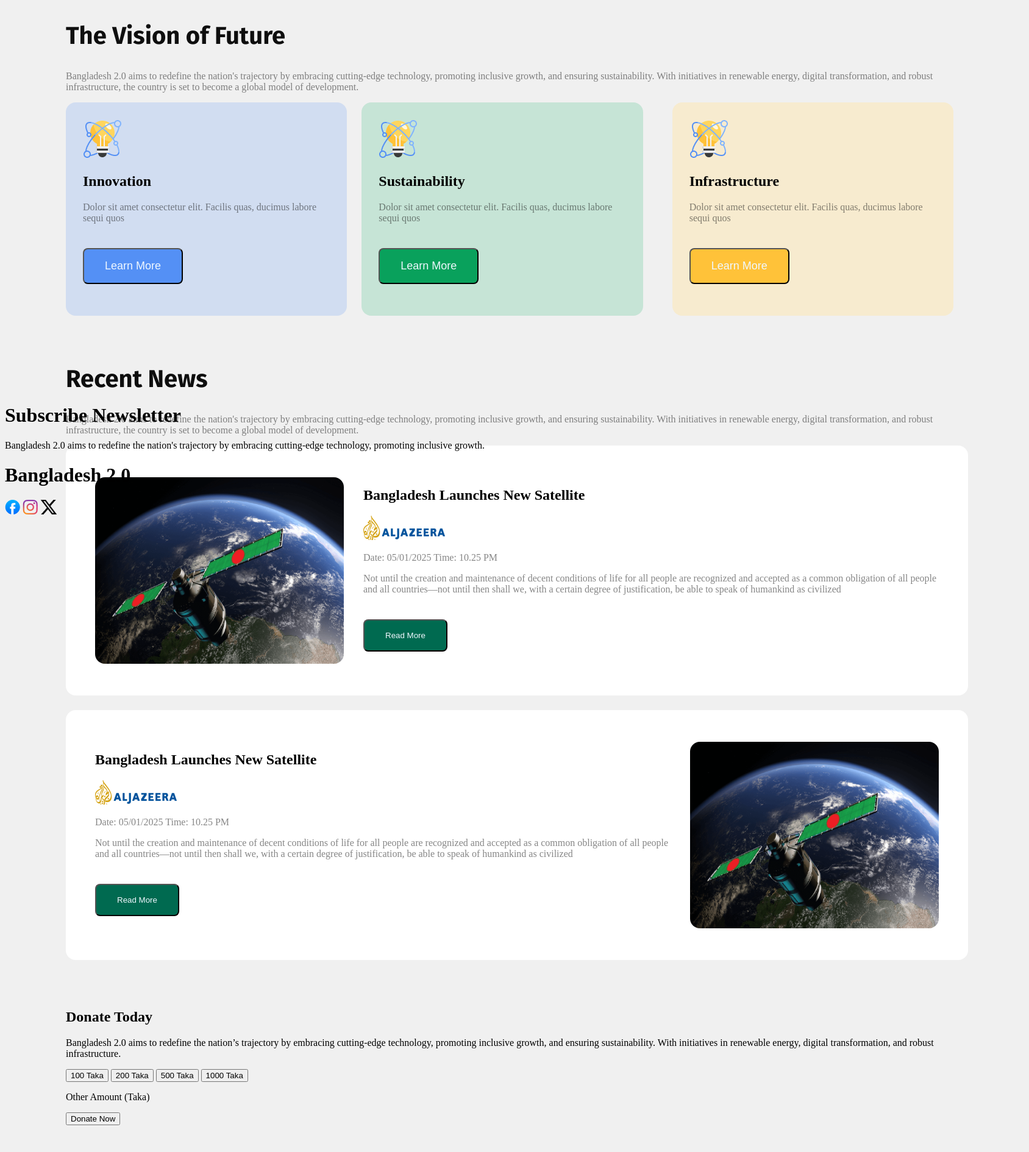
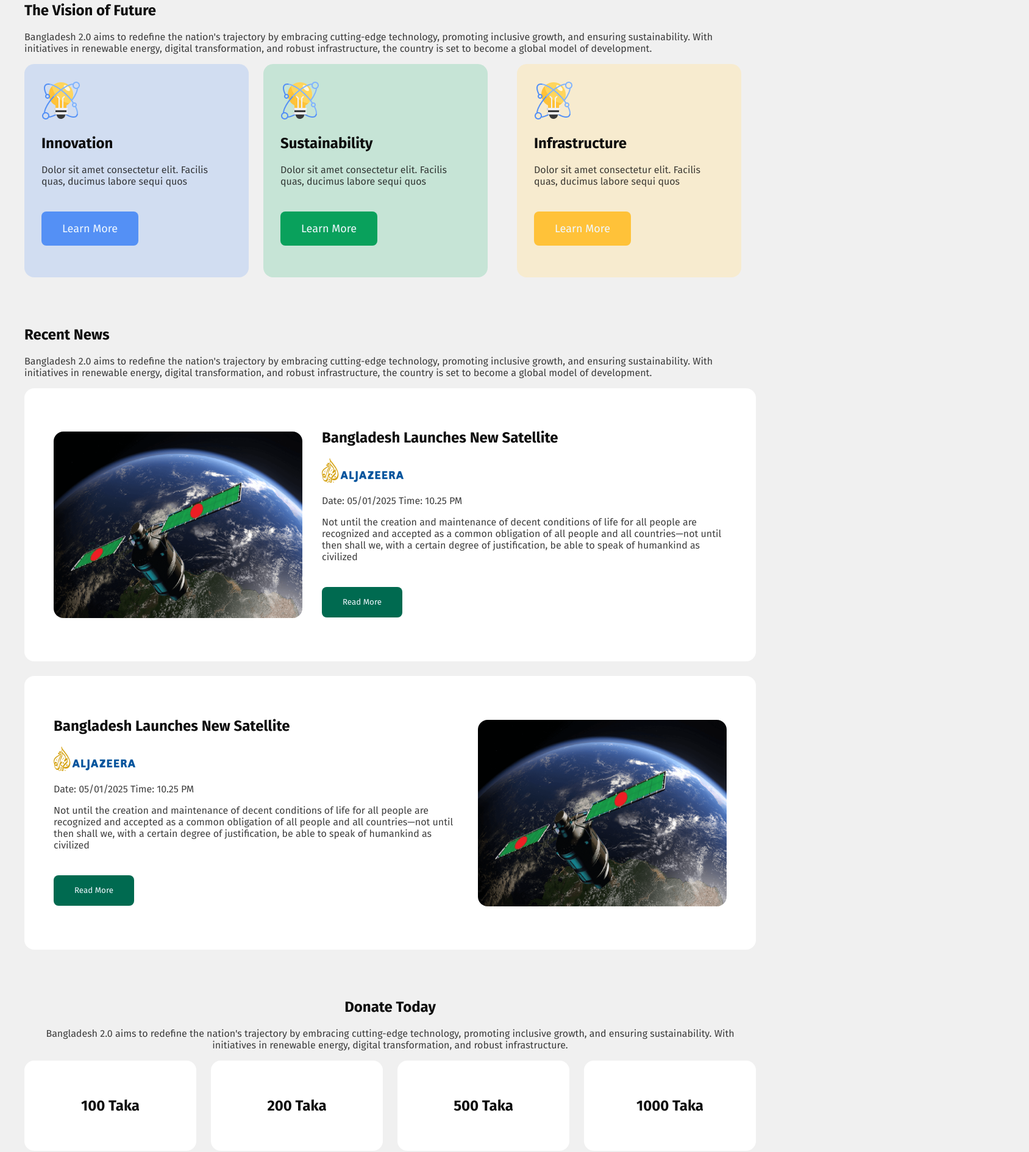
Before and after one commit to Sukanta26/Assignment-1, a plain HTML site: page index.html in a window 1280 px wide. Shown: the part 910-2800 px from the top of the page at 61% size, 1688 px wide, since content can reach past the window. Before the commit the page ends 2756 px from the top, so only its background shows below. Drawn offline with Linux system fonts and the light colour scheme.

Commit message:
add body main and footer

```diff
--- a/index.html
+++ b/index.html
@@ -1,116 +1,200 @@
 <!DOCTYPE html>
 <html lang="en">
   <head>
-    <meta charset="UTF-8">
-    <meta name="viewport" content="width=device-width, initial-scale=1.0">
+    <meta charset="UTF-8" />
+    <meta name="viewport" content="width=device-width, initial-scale=1.0" />
     <title>Bangladesh 2.0</title>
-    <link rel="stylesheet" href="style/style.css">
-    <link rel="preconnect" href="https://fonts.googleapis.com">
-    <link rel="preconnect" href="https://fonts.gstatic.com" crossorigin>
-    <link href="https://fonts.googleapis.com/css2?family=Fira+Sans:ital,wght@0,100;0,200;0,300;0,400;0,500;0,600;0,700;0,800;0,900;1,100;1,200;1,300;1,400;1,500;1,600;1,700;1,800;1,900&display=swap" rel="stylesheet">
-
+    <link rel="stylesheet" href="style/style.css" />
+    <link rel="preconnect" href="https://fonts.googleapis.com" />
+    <link rel="preconnect" href="https://fonts.gstatic.com" crossorigin />
+    <link
+      href="https://fonts.googleapis.com/css2?family=Fira+Sans:ital,wght@0,100;0,200;0,300;0,400;0,500;0,600;0,700;0,800;0,900;1,100;1,200;1,300;1,400;1,500;1,600;1,700;1,800;1,900&display=swap"
+      rel="stylesheet"
+    />
   </head>
   <body>
+    <!-- header -->
     <header>
+      <div class="container">
         <div class="tops">
-            <h1 class="top">Bangladesh 2.0</h1>
-            <button class="sgn-btn">Sign In</button>
-        </div>
-
-    <div class="top-second">
-        <div>
-            <h1 class="p-style">Bangladesh 2.0</h1>
-            <h1 class="top-1">Idea , innovation ,
-            vision and challenges in New Bangladesh.</h1>
-            <button class="top-1-btn"><b>Explore New Bangladesh</b></button>
-        </div>
-        <div>
-            <img src="logo and image/hero.png" alt="">
+          <h1>Bangladesh 2.0</h1>
+          <button class="btn-outline">Sign In</button>
         </div>
       </div>
     </header>
 
+    <!-- main -->
     <main>
-        <section class="section-1">
-            <h1 class="main-head">The Vision of Future</h1>
-            <p class="p-style">Bangladesh 2.0 aims to redefine the nation's trajectory by embracing cutting-edge technology, promoting inclusive growth, and ensuring sustainability. With initiatives in renewable energy, digital transformation, and robust infrastructure, the country is set to become a global model of development.</p>
-        <div class="main-1">
-            <div class="div-1">
-                <img src="logo and image/card-icon.png" alt="">
-                <h2>Innovation</h2>
-                <p class="p-style">Dolor sit amet consectetur elit. Facilis quas, ducimus labore sequi quos </p>
-                <button class="btn-1">Learn More</button>
+      <!-- home banner section start -->
+      <section>
+        <div class="container">
+          <div class="banner">
+            <div class="content-container">
+              <p>Bangladesh 2.0</p>
+              <h1 class="top-1">
+                Idea , innovation , vision and challenges in New Bangladesh.
+              </h1>
+              <button class="btn-primary">
+                <b>Explore New Bangladesh</b>
+              </button>
             </div>
-            <div class="div-2">
-                <img src="logo and image/card-icon.png" alt="">
-                <h2>Sustainability</h2>
-                <p class="p-style">Dolor sit amet consectetur elit. Facilis quas, ducimus labore sequi quos </p>
-                <button class="btn-2">Learn More</button>
-            </div>
-            <div class="div-3">
-                <img src="logo and image/card-icon.png" alt="">
-                <h2>Infrastructure</h2>
-                <p class="p-style">Dolor sit amet consectetur elit. Facilis quas, ducimus labore sequi quos </p>
-                <button class="btn-3">Learn More</button>
-            </div>
-        </div>
-        </section>
-        <section class="section-2">
-            <h1 class="main-head">Recent News</h1>
-            <p class="p-style">Bangladesh 2.0 aims to redefine the nation's trajectory by embracing cutting-edge technology, promoting inclusive growth, and ensuring sustainability. With initiatives in renewable energy, digital transformation, and robust infrastructure, the country is set to become a global model of development.</p>
-            <div class="hero-container">
-                <div class="hero">
-                    <img src="logo and image/satelite.png" alt="">
-
-                    <div>
-                        <h1>Bangladesh Launches New Satellite</h1>
-                    <img src="logo and image/al-jazeera.png" alt="">
-                    <p class="date-time, p-style">
-                        <span>Date: 05/01/2025</span> <span>Time: 10.25 PM</span>
-                    </p>
-                    <p class="p-style">Not until the creation and maintenance of decent conditions of life for all people are recognized and accepted as a common obligation of all people and all countries—not until then shall we,
-                    with a certain degree of justification, be able to speak of humankind as civilized</p>
-                    <button class="top-1-btn">Read More</button>
-                    </div>
-                </div>
-                <div class="hero">
-                    <img src="logo and image/satelite.png" alt="">
-                    <div>
-                        <h1>Bangladesh Launches New Satellite</h1>
-                    <img src="logo and image/al-jazeera.png" alt="">
-                    <p class="date-time, p-style">
-                        <span>Date: 05/01/2025</span> <span>Time: 10.25 PM</span>
-                    </p>
-                    <p class="p-style">Not until the creation and maintenance of decent conditions of life for all people are recognized and accepted as a common obligation of all people and all countries—not until then shall we,
-                    with a certain degree of justification, be able to speak of humankind as civilized</p>
-                    <button class="top-1-btn">Read More</button>
+            <div class="image-container">
+              <img src="logo and image/hero.png" alt="" />
             </div>
           </div>
         </div>
       </section>
+      <!-- home banner section end -->
+
+      <!-- feature section start -->
       <section>
+        <div class="container">
+          <h1>The Vision of Future</h1>
+          <p>
+            Bangladesh 2.0 aims to redefine the nation's trajectory by embracing
+            cutting-edge technology, promoting inclusive growth, and ensuring
+            sustainability. With initiatives in renewable energy, digital
+            transformation, and robust infrastructure, the country is set to
+            become a global model of development.
+          </p>
+          <div class="feature-cards-container">
+            <div class="card-1">
+              <img src="logo and image/card-icon.png" alt="" />
+              <h2>Innovation</h2>
+              <p>
+                Dolor sit amet consectetur elit. Facilis quas, ducimus labore
+                sequi quos
+              </p>
+              <button class="btn-1">Learn More</button>
+            </div>
+            <div class="card-2">
+              <img src="logo and image/card-icon.png" alt="" />
+              <h2>Sustainability</h2>
+              <p>
+                Dolor sit amet consectetur elit. Facilis quas, ducimus labore
+                sequi quos
+              </p>
+              <button class="btn-2">Learn More</button>
+            </div>
+            <div class="card-3">
+              <img src="logo and image/card-icon.png" alt="" />
+              <h2>Infrastructure</h2>
+              <p>
+                Dolor sit amet consectetur elit. Facilis quas, ducimus labore
+                sequi quos
+              </p>
+              <button class="btn-3">Learn More</button>
+            </div>
+          </div>
+        </div>
+      </section>
+      <!-- feature section end -->
+
+      <!-- news section start -->
+      <section>
+        <div class="container">
+          <h1>Recent News</h1>
+          <p>
+            Bangladesh 2.0 aims to redefine the nation's trajectory by embracing
+            cutting-edge technology, promoting inclusive growth, and ensuring
+            sustainability. With initiatives in renewable energy, digital
+            transformation, and robust infrastructure, the country is set to
+            become a global model of development.
+          </p>
+          <div class="hero-container">
+            <div class="hero">
+              <img src="logo and image/satelite.png" alt="" />
+
+              <div>
+                <h1>Bangladesh Launches New Satellite</h1>
+                <img src="logo and image/al-jazeera.png" alt="" />
+                <p class="date-time, p-style">
+                  <span>Date: 05/01/2025</span> <span>Time: 10.25 PM</span>
+                </p>
+                <p>
+                  Not until the creation and maintenance of decent conditions of
+                  life for all people are recognized and accepted as a common
+                  obligation of all people and all countries—not until then
+                  shall we, with a certain degree of justification, be able to
+                  speak of humankind as civilized
+                </p>
+                <button class="btn-primary">Read More</button>
+              </div>
+            </div>
+            <div class="hero">
+              <img src="logo and image/satelite.png" alt="" />
+              <div>
+                <h1>Bangladesh Launches New Satellite</h1>
+                <img src="logo and image/al-jazeera.png" alt="" />
+                <p class="date-time, p-style">
+                  <span>Date: 05/01/2025</span> <span>Time: 10.25 PM</span>
+                </p>
+                <p>
+                  Not until the creation and maintenance of decent conditions of
+                  life for all people are recognized and accepted as a common
+                  obligation of all people and all countries—not until then
+                  shall we, with a certain degree of justification, be able to
+                  speak of humankind as civilized
+                </p>
+                <button class="btn-primary">Read More</button>
+              </div>
+            </div>
+          </div>
+        </div>
+      </section>
+      <!-- news section end -->
+
+      <!-- donate section start -->
+      <section>
+        <div class="container">
+          <div class="donate-content">
             <h1>Donate Today</h1>
-            <p>Bangladesh 2.0 aims to redefine the nation’s trajectory by embracing cutting-edge technology, promoting inclusive growth, and ensuring sustainability. With initiatives in renewable energy, digital transformation, and robust infrastructure.</p>
-            <div>
-                <button>100 Taka</button>
-                <button>200 Taka</button>
-                <button>500 Taka</button>
-                <button>1000 Taka</button>
+            <p>
+              Bangladesh 2.0 aims to redefine the nation's trajectory by
+              embracing cutting-edge technology, promoting inclusive growth, and
+              ensuring sustainability. With initiatives in renewable energy,
+              digital transformation, and robust infrastructure.
+            </p>
           </div>
-            <p>Other Amount (Taka)</p>
-            <button>Donate Now</button>
+          <div class="donate-cards-container">
+            <div><h1>100 Taka</h1></div>
+            <div><h1>200 Taka</h1></div>
+            <div><h1>500 Taka</h1></div>
+            <div><h1>1000 Taka</h1></div>
+          </div>
+
+          <p class="donate-input-amount">Other Amount (Taka)</p>
+          <div class="donate-btn-container">
+            <button class="btn-primary">Donate Now</button>
+          </div>
+        </div>
       </section>
-
+      <!-- donate section end -->
     </main>
 
+    <!-- footer -->
     <footer>
+      <div class="container">
+        <div class="footer-container">
           <h1>Subscribe Newsletter</h1>
-        <p>Bangladesh 2.0 aims to redefine the nation's trajectory by embracing cutting-edge technology, promoting inclusive growth.</p>
-        <div>
+          <p>
+            Bangladesh 2.0 aims to redefine the nation's trajectory by embracing
+            cutting-edge technology, promoting inclusive growth.
+          </p>
+          <div class="subscribe-form">
+            <input type="" placeholder="Enter your email here" />
+            <button class="btn-primary">Subscribe</button>
+          </div>
+          <p>We promise not to spam you!</p>
+        </div>
+      </div>
+      <div class="container">
+        <div class="footer-social-content">
           <h1>Bangladesh 2.0</h1>
-            <img src="logo and image/facebook.png" alt="">
-            <img src="logo and image/instagram.png" alt="">
-            <img src="logo and image/x.png" alt="">
+          <img src="logo and image/facebook.png" alt="" />
+          <img src="logo and image/instagram.png" alt="" />
+          <img src="logo and image/x.png" alt="" />
+        </div>
       </div>
     </footer>
   </body>
--- a/style/style.css
+++ b/style/style.css
@@ -1,32 +1,71 @@
+/* utility start */
+* {
+  font-family: Fira Sans;
+}
+
 body {
   background: #f0f0f0;
+  color: #0e0e0ecc;
 }
-      /*top*/
-.tops{
+
+section {
+  margin-top: 80px;
+}
+
+section:first-child {
+  margin-top: 0;
+}
+
+h1,
+h2,
+h3,
+h4,
+h5,
+h6,
+strong {
+  color: #0e0e0e;
+}
+
+.container {
+  max-width: 1280px;
+  margin-left: auto;
+  margin-right: auto;
+  padding-left: 32px;
+  padding-right: 32px;
+}
+
+.btn-primary {
+  border-radius: 8px;
+  background: #006a50;
+  margin: 24px 0px;
+  padding: 17px 34px;
+  border: none;
+  display: inline-flex;
+  color: aliceblue;
+}
+
+.btn-outline {
+  border-color: #006a50;
+  color: #006a50;
+  padding: 15px 30px;
+  border-radius: 8px;
+  font-size: 18px;
+}
+
+/* utility end */
+
+/* header */
+.tops {
   display: flex;
-    justify-content: space-around;
+  /* justify-content: space-around; */
+  justify-content: space-between;
   align-items: center;
   margin-bottom: 24px;
 }
-.top{
-    color: rgb(14, 14, 14);
-    font-size: 32px;
-    font-weight: 700;
-    display: flex;
-}
 
-.sgn-btn{
-    border: 1px solid rgb(0, 106, 80);
-    border-radius: 8px;
-    color: rgb(0, 106, 80);
-    font-size: 18px;
-    padding: 15px 30px;
-    font-weight: 900;
-}
-
-    /*top-second*/
-.top-second{
-    width: 1280px;
+/* home banner section start */
+.banner {
+  /* width: 1280px; */
   height: 560px;
   display: flex;
   flex-direction: row;
@@ -38,99 +77,74 @@ body {
   background: rgb(198, 228, 214);
   margin: auto;
 }
-.p-style{
-    color: rgba(14, 14, 14, 0.5);
-}
-.top-1{
+
+.banner .content-container h1 {
   color: rgb(14, 14, 14);
   font-weight: 700;
   font-size: 56px;
 }
-.top-1-btn{
-    border-radius: 8px;
-    background: rgb(0, 106, 80);
-    margin: 24px 0px;
-    padding: 17px 34px;
-    color: aliceblue;
-}
+/* home banner section end */
 
-/*section-1-main*/
-
-section {
-    margin-bottom: 80px;
-}
-
-.main-head{
-    color: rgb(14, 14, 14);
-    font-family: Fira Sans;
-    font-size: 40px;
-    font-weight: 700;
-    line-height: 48px;
-}
-
-main{
-    margin: auto;
-    padding: 80px 100px;
-    gap: 64;
-    width: 1480px;
-    height: 560px;
-}
-.main-1{
+/* feature section start */
+.feature-cards-container {
   display: flex;
   gap: 32;
   display: flex;
   flex-direction: row;
   justify-content: center;
   align-items: center;
-
 }
-.div-1{
+.feature-cards-container .card-1 {
   border-radius: 16px;
   background: rgba(84, 144, 245, 0.2);
   padding: 28px;
 }
-.div-2{
+.feature-cards-container .card-2 {
   border-radius: 16px;
   background: rgb(198, 228, 214);
   margin: 0px 24px;
   padding: 28px;
 }
-.div-3{
+.feature-cards-container .card-3 {
   border-radius: 16px;
   background: rgb(247, 235, 207);
   margin: 0px 24px;
   padding: 28px;
 }
-.btn-1{
+.btn-1 {
   border-radius: 8px;
   background: rgb(84, 144, 245);
   margin: 24px 0px;
   padding: 17px 34px;
   color: aliceblue;
+  border: none;
   font-size: large;
 }
-.btn-2{
+.btn-2 {
   border-radius: 8px;
   background: rgb(9, 161, 92);
   margin: 24px 0px;
   padding: 17px 34px;
   color: aliceblue;
   font-size: large;
+  border: none;
 }
-.btn-3{
+.btn-3 {
   border-radius: 8px;
   background: rgb(255, 194, 57);
   margin: 24px 0px;
   padding: 17px 34px;
   color: aliceblue;
+  border: none;
   font-size: large;
 }
+/*feature section end*/
 
+/*news section start*/
 .hero-container {
   display: grid;
   gap: 24px;
 }
-
 
 .hero {
   display: flex;
@@ -153,3 +167,92 @@ main{
   gap: 16px;
   align-items: center;
 }
+/*news section end*/
+
+/*donate section start*/
+
+.donate-content {
+  text-align: center;
+}
+
+.donate-cards-container {
+  display: flex;
+  gap: 24px;
+  justify-content: space-between;
+}
+.donate-cards-container > div {
+  padding: 40px;
+  background-color: #ffffff;
+  border-radius: 16px;
+  border-color: #ffffff;
+  width: 100%;
+  text-align: center;
+}
+
+.donate-cards-container > div:hover {
+  background-color: #c6e4d6;
+  border-color: #c6e4d6;
+}
+
+.donate-input-amount {
+  padding: 20px 40px;
+  text-align: center;
+  background-color: #ffffff;
+  color: #0e0e0e4d;
+}
+
+.donate-btn-container {
+  text-align: center;
+}
+
+/*donate section end*/
+
+/*footer section start*/
+
+.footer-container {
+  background-color: #c6e4d6;
+  border-radius: 24px;
+  text-align: center;
+  padding: 80px 100px;
+  margin-top: 80px;
+}
+
+.subscribe-form {
+  background: #ffffff;
+  margin: 24px 0px;
+  border-radius: 8px;
+  display: flex;
+  align-items: center;
+  overflow: hidden;
+}
+.subscribe-form input {
+  border-radius: 8px;
+  flex: 1;
+  outline: none;
+  border: none;
+  padding: 17px 34px;
+  border-top-right-radius: 0;
+  border-bottom-right-radius: 0;
+  margin: 0 0;
+}
+.subscribe-form .btn-primary {
+  border-radius: 8px;
+  padding: 17px 34px;
+  border-top-left-radius: 0;
+  border-bottom-left-radius: 0;
+  margin: 0 0;
+}
+
+.footer-container-social {
+  margin-top: 80px;
+  text-align: center;
+  margin-bottom: auto;
+  background-color: #ffffff;
+  padding: 50px 160px;
+}
+
+.footer-social-content {
+  text-align: center;
+  margin-top: 80px;
+}
+/*footer section end*/
```
Lines whose indentation alone changed are shown as unchanged.
